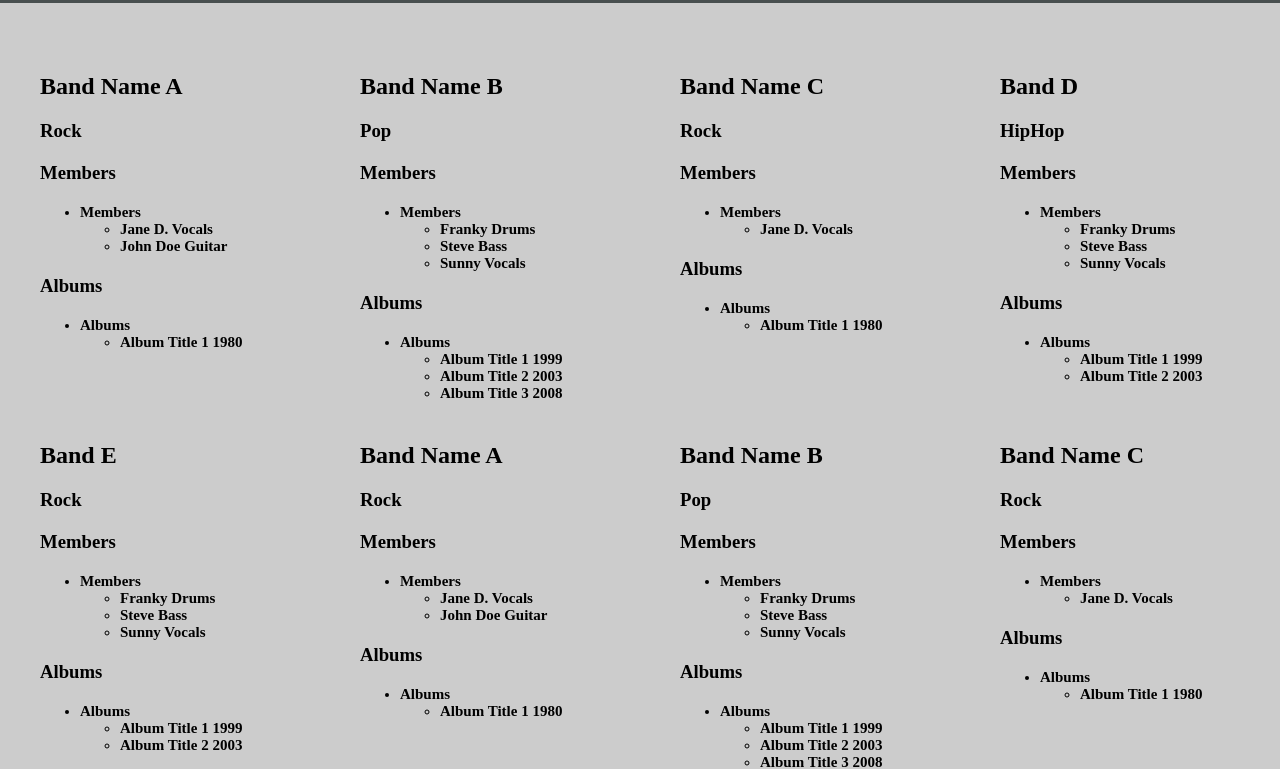
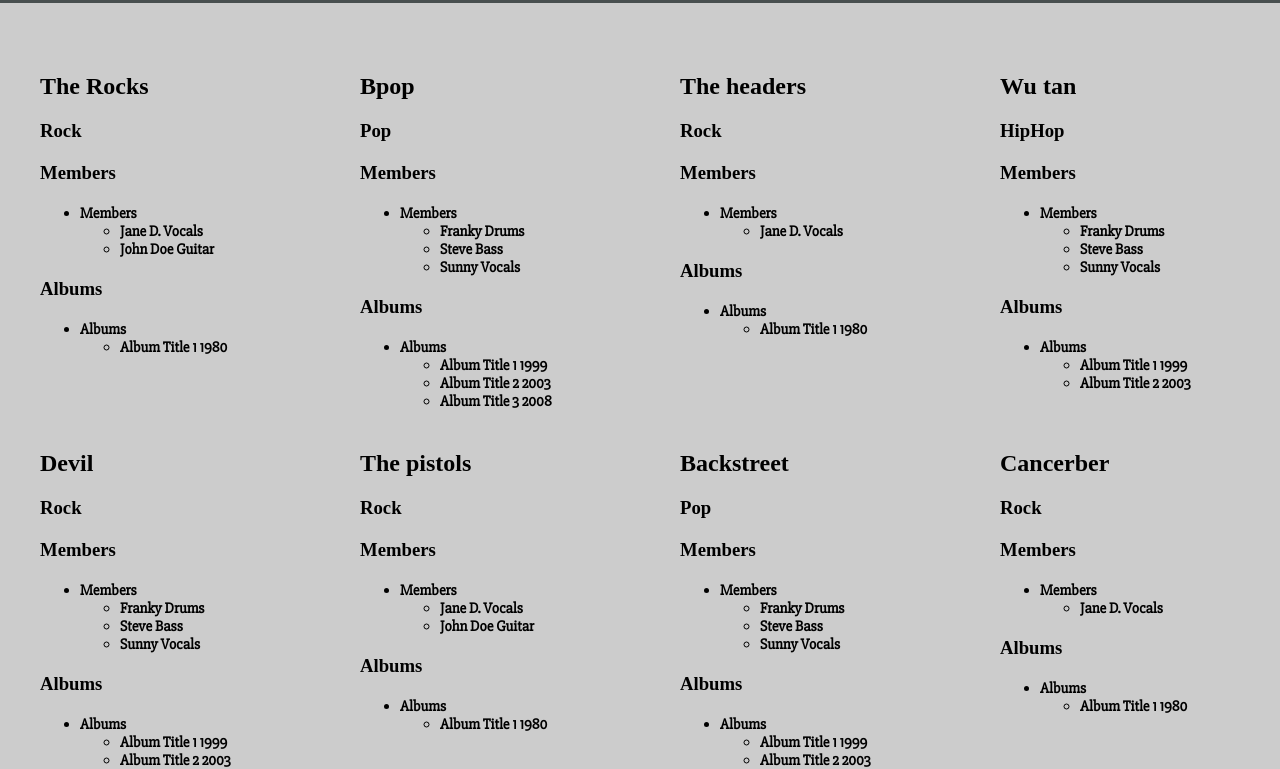
Before and after one commit to josearmandojacq/band-catalog, a plain HTML site: page index.html in a window 1280 px wide. Shown: the part 47-816 px from the top of the page. Drawn offline with Linux system fonts and the light colour scheme.

Commit message:
updates on the comments

```diff
--- a/bands.json
+++ b/bands.json
@@ -1,6 +1,6 @@
- [
+[
   {
-    "name": "Band Name A",
+    "name": "The Rocks",
     "genre": "Rock",
     "members": [
       {
@@ -20,7 +20,7 @@
     ]
   },
   {
-    "name": "Band Name B",
+    "name": "Bpop",
     "genre": "Pop",
     "members": [
       {
@@ -52,7 +52,7 @@
     ]
   },
   {
-    "name": "Band Name C",
+    "name": "The headers",
     "genre": "Rock",
     "members": [
       {
@@ -68,7 +68,7 @@
     ]
   },
   {
-    "name": "Band D",
+    "name": "Wu tan",
     "genre": "HipHop",
     "members": [
       {
@@ -96,7 +96,7 @@
     ]
   },
   {
-    "name": "Band E",
+    "name": "Devil",
     "genre": "Rock",
     "members": [
       {
@@ -124,7 +124,7 @@
     ]
   },
   {
-    "name": "Band Name A",
+    "name": "The pistols",
     "genre": "Rock",
     "members": [
       {
@@ -144,7 +144,7 @@
     ]
   },
   {
-    "name": "Band Name B",
+    "name": "Backstreet",
     "genre": "Pop",
     "members": [
       {
@@ -176,7 +176,7 @@
     ]
   },
   {
-    "name": "Band Name C",
+    "name": "Cancerber",
     "genre": "Rock",
     "members": [
       {
@@ -192,7 +192,7 @@
     ]
   },
   {
-    "name": "Band D",
+    "name": "Oldschool",
     "genre": "HipHop",
     "members": [
       {
@@ -220,7 +220,7 @@
     ]
   },
   {
-    "name": "Band E",
+    "name": "Hell on fire",
     "genre": "Rock",
     "members": [
       {
--- a/index.css
+++ b/index.css
@@ -1,75 +1,70 @@
-*{
+* {
   margin: 0;
 }
 
-body{
+body {
   background-color: #ccc;
 }
 
-main{
+main {
   display: flex;
   flex-wrap: wrap;
-  width:100%;
+  width: 100%;
   margin-top: 50px;
   margin-left: 20px;
 }
 
-header{
+header {
   display: flex;
   height: 50px;
   background-color: #484f4f;
 }
 
-h1{
+h1 {
   color: white;
   align-self: center;
 }
 
-#search-field{
+#search-field {
   align-self: center;
   position: absolute;
   right: 100px;
 }
 
-.space-between{
-    margin: 20px;
+.space-between {
+  margin: 20px;
 }
 
 div > div {
   width: 25%;
   margin-bottom: 30px;
-
-
 }
 
-li{
-  font-family: font-family: 'Slabo 27px', serif;;
+li {
+  font-family: "Slabo 27px", serif;
   font-size: 15px;
-
 }
 
-main > div:hover{
+main > div:hover {
   background-color: white;
   transition-property: background-color;
   transition-duration: 218ms;
 }
 
 @media all and (max-width: 640px) {
-
-
-  main > div{
+  main > div {
     width: 100%;
   }
 }
 
 @media all and (min-width: 640px) {
-  main > div{
+  main > div {
     width: 50%;
   }
 }
 
 @media all and (min-width: 1024px) {
-  main > div{
+  main > div {
     width: 25%;
   }
 }
--- a/index.html
+++ b/index.html
@@ -1,6 +1,8 @@
 <!DOCTYPE html>
 <html>
+
 <head>
+  <meta charset="utf-8" />
   <title>Band Catalog</title>
   <link rel="stylesheet" type="text/css" href="index.css">
   <link href="https://fonts.googleapis.com/css?family=Slabo+27px" rel="stylesheet">
--- a/index.js
+++ b/index.js
@@ -1,120 +1,105 @@
-var mainElement = document.querySelector('main');
+let mainElement = document.querySelector("main");
+let url = "./bands.json";
 
-function renderByName(bands){
-  var completeListOfBands = bands.map(function(band , i){
-  var memberslist = renderMembers(band.members);
-  var albumslist = renderAlbums(band.albums);
-    return `<div id="band1">
-      <h2 class="space-between">${band.name}<h2>
-      <h3 class="space-between">${band.genre}<h3>
-      <h3 class="space-between">Members<h3>
+// Handles the render of the layout
+renderByName = bands => {
+  let completeListOfBands = bands.map(function(band, i) {
+    let memberslist = renderMembers(band.members);
+    let albumslist = renderAlbums(band.albums);
+    return `<div id='band1'>
+      <h2 class='space-between'>${band.name}<h2>
+      <h3 class='space-between'>${band.genre}<h3>
+      <h3 class='space-between'>Members<h3>
 
-      <ul class="members space-between">
+      <ul class='members space-between'>
         <li>${memberslist}</li>
 
       </ul>
-      <h3 class="space-between">Albums<h3>
+      <h3 class='space-between'>Albums<h3>
 
 
-      <ul class="albums space-between">
+      <ul class='albums space-between'>
         <li>${albumslist}</li>
       </ul>
-    </div>`
+    </div>`;
+  });
 
+  mainElement.innerHTML = completeListOfBands.join(""); //putting all the bands as a string back
+};
 
-  });
-  mainElement.innerHTML = completeListOfBands.join("");
-}
-
-
-
-function loadJson(url){
+// Fetching the data from the .json file
+loadJson = url => {
   fetch(url)
-    .then(function(response){
-
+    .then(response => {
       return response.json();
     })
     .then(whenJSONLoad)
 
-    .catch(function(err){
+    .catch(function(err) {
       console.info(err);
     });
-}
+};
 
-function renderMembers(members) {
-  var  htmlString = "<h4>Members</h4><ul>";
-  members.sort(sortByName).forEach(function(member){
+// Render the bands members alphabetically
+renderMembers = members => {
+  let htmlString = "<h4>Members</h4><ul>";
+  members.sort(sortByName).forEach(member => {
     htmlString += `
 
           <li>
-            <span class="member-name">${member.name}</span>
-            <span class="member-instrument">${member.instrument}</span>
-          </li>`
+            <span class='member-name'>${member.name}</span>
+            <span class='member-instrument'>${member.instrument}</span>
+          </li>`;
   });
+
   return htmlString + "</ul>";
-}
+};
 
-function renderAlbums(albums) {
-  var htmlString = "<h4>Albums</h4><ul>";
-  albums.sort(sortByNumber).forEach(function(album) {
-
+// render albums depending of the year
+renderAlbums = albums => {
+  let htmlString = "<h4>Albums</h4><ul>";
+  albums.sort(sortByNumber).forEach(album => {
     htmlString += `
 
           <li>
-            <span class="album-name">${album.title}</span>
-            <span class="album-release-year">${album.releaseYear}</span>
-          </li>`
+            <span class='album-name'>${album.title}</span>
+            <span class='album-release-year'>${album.releaseYear}</span>
+          </li>`;
   });
+
   return htmlString + "</ul>";
-}
+};
 
-function sortByName(a,b) {
-  if (a.name < b.name)
-     return -1;
-  if (a.name > b.name)
-    return 1;
+// Sorting names alphabetically
+sortByName = (a, b) => {
+  if (a.name < b.name) return -1;
+  if (a.name > b.name) return 1;
   return 0;
-}
+};
 
-function sortByNumber(a,b) {
+//Sorting from smaller to bigger
+sortByNumber = (a, b) => {
   return a.releaseYear - b.releaseYear;
-}
+};
 
+whenJSONLoad = bands => {
+  renderByName(bands);
 
+  let search = document.querySelector("input");
 
-
-
-  function whenJSONLoad(bands){
-
-    renderByName(bands);
-
-    var search = document.querySelector('input');
-
-    search.addEventListener('keyup', function(){
-      if(search.value === ""){
-          throw "No valid input";
-      }else {
-        var newBands =  bands.filter(function(band){
-          return band.name.toLowerCase().indexOf(search.value.toLowerCase()) > -1;
-        });
-
-          renderByName(newBands);
-        }
+  search.addEventListener("keyup", () => {
+    if (search.value === "") {
+      throw "No valid input";
+    } else {
+      let newBands = bands.filter(band => {
+        if (band.name.toLowerCase().indexOf(search.value) > -1) return band;
       });
 
-}
+      renderByName(newBands);
+    }
+  });
+};
 
+/////// Main function call ////////////////
 
-
-
-
-
-
-
-
-
-
-/////// Calling the functions ////////////////
-
-var url = './bands.json';
 loadJson(url);
```
Also changed, not shown: new.html (added). Lines whose indentation alone changed are shown as unchanged.
